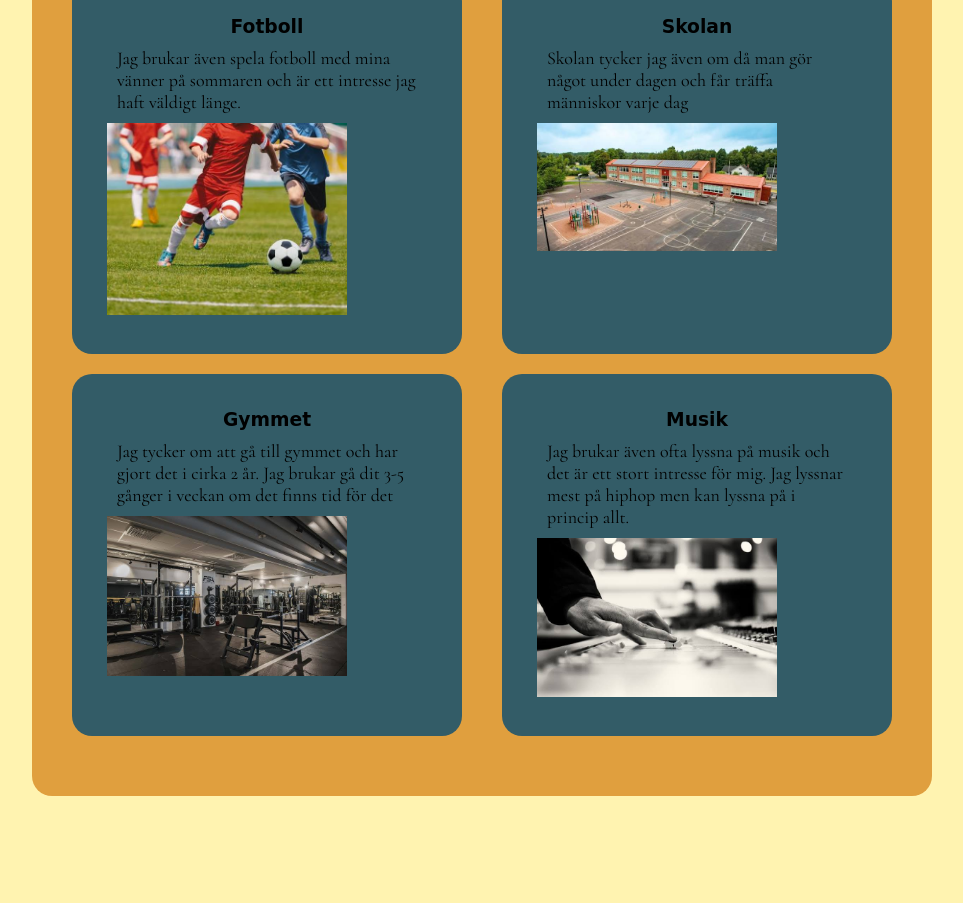
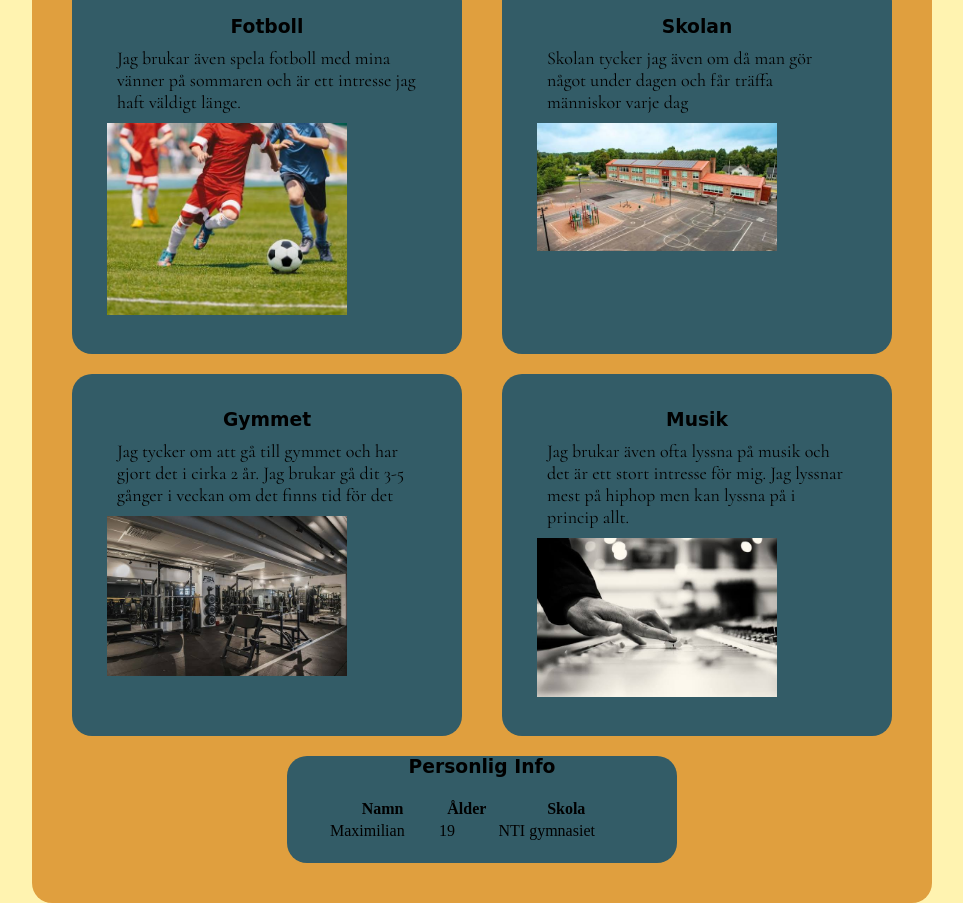
Before and after one commit to WEUWEB01-TE24A-ORG/lektioner-maxi-sixto, a plain HTML site: page kapitel 3/arbete/Portfolio/index.html in a window 1280 px wide. Shown: the part 112-1015 px from the top of the page, without its empty margins (158-1121 px from the left). Before the commit the page ends 908 px from the top, so only its background shows below. Drawn offline with Linux system fonts and the light colour scheme; a web font is replaced by a local one.

Commit message:
gjort färdigt allt

```diff
--- a/kapitel 3/arbete/Portfolio/index.html
+++ b/kapitel 3/arbete/Portfolio/index.html
@@ -46,6 +46,26 @@
 
         </div>
 
+        <div class="rutatab">
+            <table>
+              <h3>Personlig Info</h3>
+               <tr>
+                  <th>Namn</th>
+                  <th>Ålder</th>
+                  <th>Skola</th>
+              </tr>
+               <tr>
+                  <td>Maximilian</td>
+                  <td>19</td>
+                   <td>NTI gymnasiet</td>
+                </tr>
+
+
+            </table>
+        </div>
+
+
+
 
     </div>
 
--- a/kapitel 3/arbete/Portfolio/style.css
+++ b/kapitel 3/arbete/Portfolio/style.css
@@ -65,3 +65,25 @@ body{
     width: 75%;
     margin-left: auto;
    }
+
+   /* Ruta Tabell */
+
+   caption{
+    font-size: larger;
+   }
+   table{
+    width: 350px;
+    margin-left: auto;
+    margin-right: auto;
+    padding: 20px;
+   }
+   td{
+    margin-left: 20px;
+   }
+   .rutatab{
+    background-color: #335c67;
+    width: 390px;
+    border-radius: 20px;
+    margin-left: auto;
+    margin-right: auto;
+   }
```
